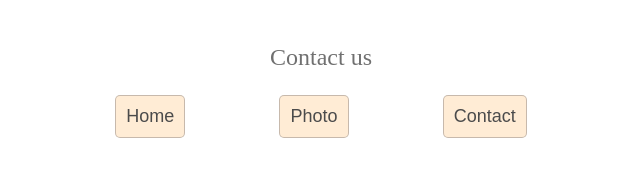
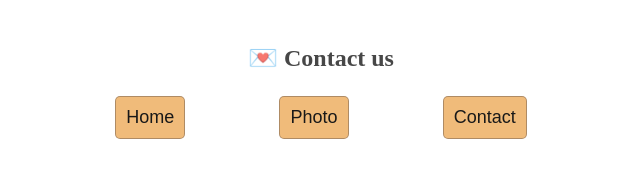
Before and after one commit to ctoloczko/Croissant, a plain HTML site: page contact.html in a window 1280 px wide. Shown: the whole page, without its empty margins (319-959 px from the left). Drawn offline with Linux system fonts and the light colour scheme.

Commit message:
changed backgroud

```diff
--- a/contact.html
+++ b/contact.html
@@ -8,7 +8,7 @@
   </head>
   <body>
     <p class="email">
-      <a href="mailto:contact@rogal.com">Contact us</a>
+      <a href="mailto:contact@rogal.com">💌 Contact us</a>
     </p>
     <div class="buttons">
       <a href="/"> <button>Home</button></a>
--- a/styles/css.css
+++ b/styles/css.css
@@ -2,11 +2,12 @@ body {
   max-width: 600px;
   margin: 0 auto;
   padding: 20px;
+  background-color: rgb(255, 255, 255);
 }
 
 button {
   color: black;
-  background-color: bisque;
+  background-color: rgb(239, 180, 108);
   border: 1px solid rgba(59, 48, 48, 0.4);
   border-radius: 5px;
   padding: 10px;
@@ -32,7 +33,8 @@ img {
 a {
   text-decoration: none;
   color: black;
-  opacity: 0.7;
+  opacity: 0.9;
+  font-weight: 800;
 }
 
 p {
```
